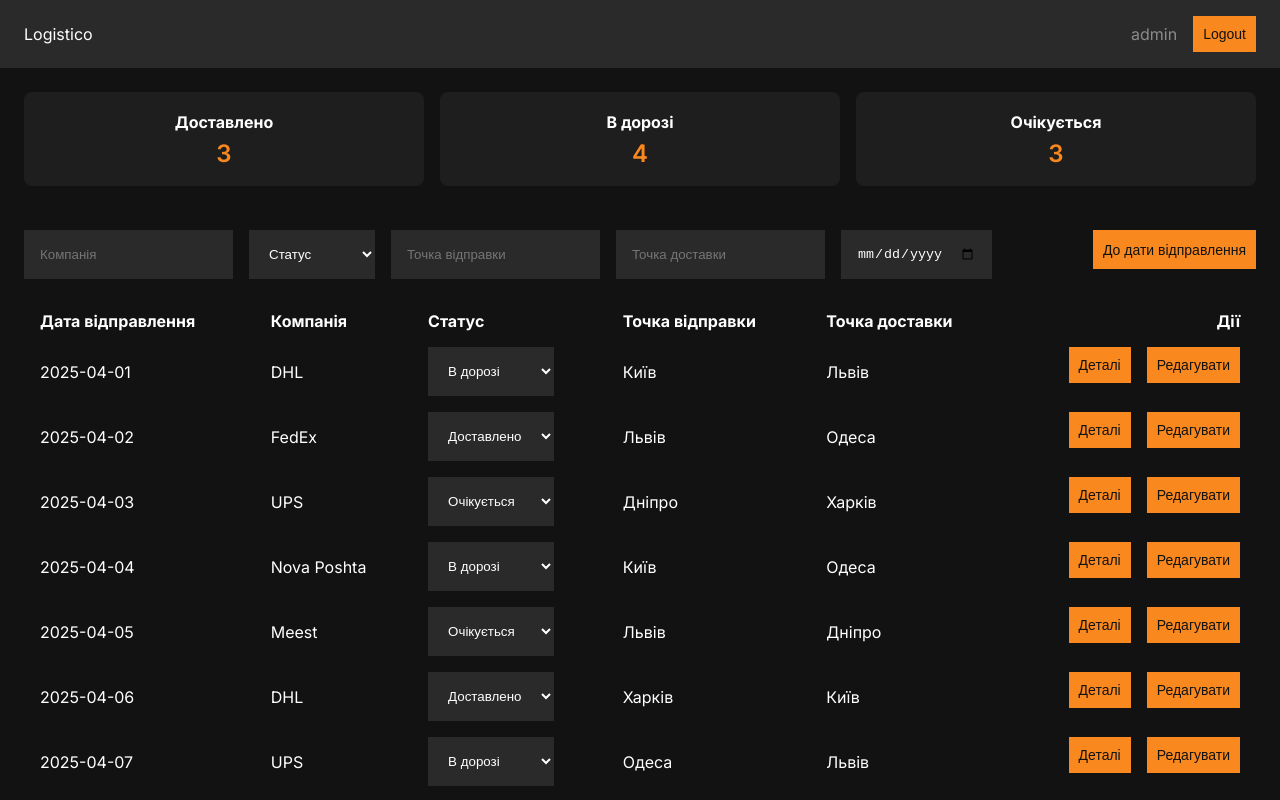
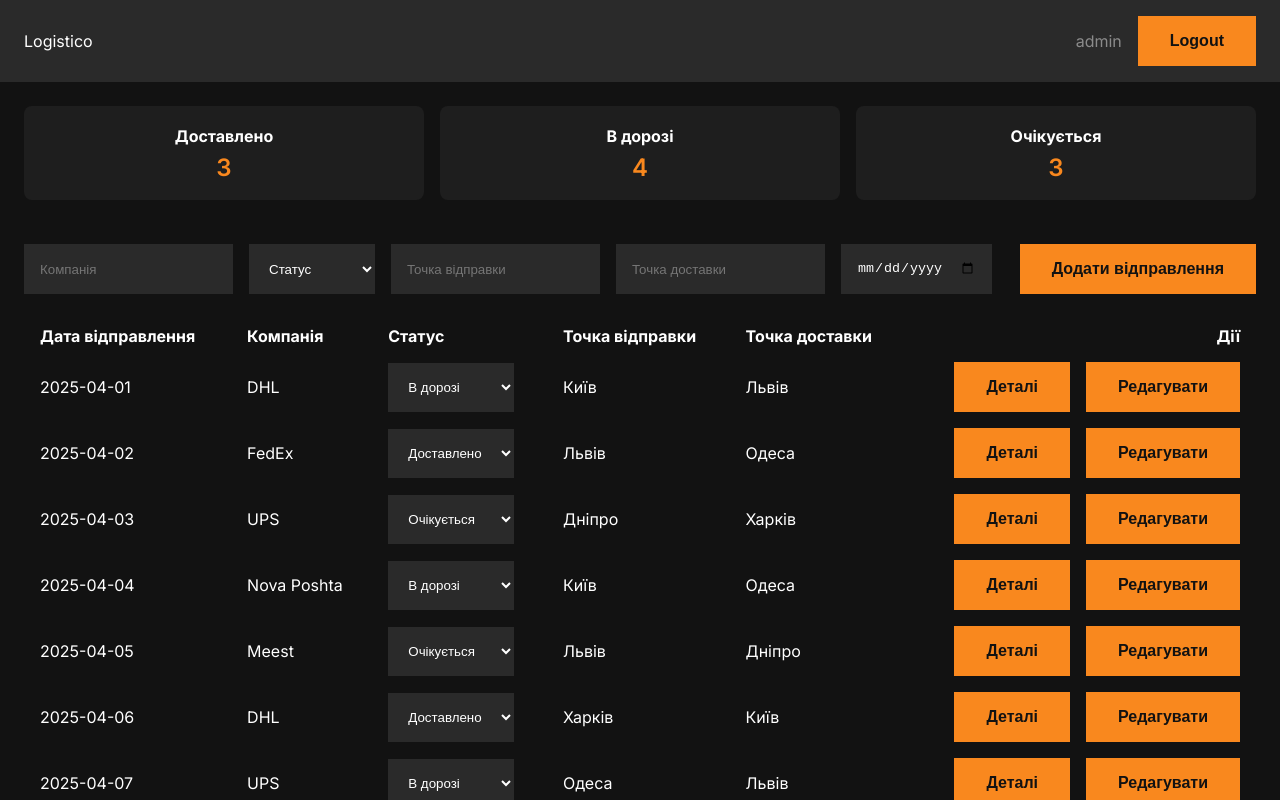
Before and after one commit to oleksandr-pavliuk/logistic-ui, a Next.js app: page /dashboard in a window 1280 px wide. Shown: the top 800 px of the page. Built offline with nearby package versions, Linux system fonts and the light colour scheme; sample sign-in values are in the browser's storage; a web font is replaced by a local one.

Commit message:
fixes button dashboard

```diff
--- a/src/app/dashboard/Dashboard.module.scss
+++ b/src/app/dashboard/Dashboard.module.scss
@@ -96,19 +96,6 @@
 
 }
 
-.button {
-  background-color: $primary-color;
-  color: #121212;
-  border: none;
-  cursor: pointer;
-  padding: 10px;
-  font-size: 14px;
-
-  &:hover {
-    background-color: $primary-color;
-  }
-}
-
 // analytics
 .analytics {
   display: flex;
--- a/src/app/dashboard/page.tsx
+++ b/src/app/dashboard/page.tsx
@@ -6,6 +6,7 @@ import classNames from "classnames";
 import { shipmentData } from '@/assets/data/data';
 import { useRouter } from 'next/navigation';
 import Link from "next/link";
+import Button from "@/components/Button";
 
 const STATUS_OPTIONS = ["Очікується", "В дорозі", "Доставлено"];
 
@@ -111,7 +112,7 @@ const Dashboard = () => {
         <Link href="/dashboard" className={classNames(styles.logo)}>Logistico</Link>
         <div className={classNames(styles.navbar_actions)}>
           <p>admin</p>
-          <button className={classNames(styles.button)} onClick={handleLogout}>Logout</button>
+          <Button type='primary' onClick={handleLogout}>Logout</Button>
         </div>
       </div>
 
@@ -165,7 +166,7 @@ const Dashboard = () => {
               onChange={(e) => setFilters({ ...filters, date: e.target.value })}
             />
           </div>
-          <button onClick={() => setIsAddVisible(true)} className={classNames(styles.button)} style={{ marginBottom: "10px" }}>До дати відправлення</button>
+          <Button type='primary' onClick={() => setIsAddVisible(true)}>Додати відправлення</Button>
         </div>
 
         <table className={classNames(styles.table)} style={{ width: "100%", borderCollapse: "collapse"}}>
@@ -197,8 +198,8 @@ const Dashboard = () => {
                 <td>{item.origin}</td>
                 <td>{item.destination}</td>
                 <td className={classNames(styles.table_action_row)}>
-                  <button className={classNames(styles.button)} onClick={() => handleDetails(item)}>Деталі</button>
-                  <button className={classNames(styles.button)} onClick={() => handleEdit(item)}>Редагувати</button>
+                  <Button type='primary' onClick={() => handleDetails(item)}>Деталі</Button>
+                  <Button type='primary' onClick={() => handleEdit(item)}>Редагувати</Button>
                 </td>
               </tr>
             ))}
@@ -210,7 +211,7 @@ const Dashboard = () => {
             <div className={classNames(styles.modal_content)}>
               <div className={classNames(styles.modal_header)}>
                 <h3>Додати нове відправлення</h3>
-                <button className={classNames(styles.button)} onClick={() => setIsAddVisible(false)} style={{ marginLeft: "10px" }}>Скасувати</button>
+                <Button type='primary' onClick={() => setIsAddVisible(false)}>Скасувати</Button>
               </div>
 
               <div className={classNames(styles.modal_body)}>
@@ -226,7 +227,7 @@ const Dashboard = () => {
               </div>
 
               <div className={classNames(styles.modal_footer)}>
-                <button className={classNames(styles.button)} onClick={handleAdd}>Додати</button>
+                <Button type='primary' onClick={handleAdd}>Додати</Button>
               </div>
             </div>
           </div>
@@ -238,7 +239,7 @@ const Dashboard = () => {
             <div className={classNames(styles.modal_content)}>
               <div className={classNames(styles.modal_header)}>
                 <h3>Редагувати відправлення</h3>
-                <button className={classNames(styles.button)} onClick={() => setIsEditVisible(false)}>Закрити</button>
+                <Button type='primary' onClick={() => setIsEditVisible(false)}>Закрити</Button>
               </div>
 
               <div className={classNames(styles.modal_body)}>
@@ -270,7 +271,7 @@ const Dashboard = () => {
               </div>
 
               <div className={classNames(styles.modal_footer)}>
-                <button className={classNames(styles.button)} onClick={handleEditSave}>Зберегти</button>
+                <Button type='primary' onClick={handleEditSave}>Зберегти</Button>
               </div>
             </div>
           </div>
@@ -281,7 +282,7 @@ const Dashboard = () => {
             <div className={classNames(styles.modal_content)}>
               <div className={classNames(styles.modal_header)}>
                 <h3>Деталі відправлення</h3>
-                <button className={classNames(styles.button)} onClick={() => setIsDetailsVisible(false)}>Закрити</button>
+                <Button type='primary' onClick={() => setIsDetailsVisible(false)}>Закрити</Button>
               </div>
 
               <div className={classNames(styles.modal_body)}>
```
